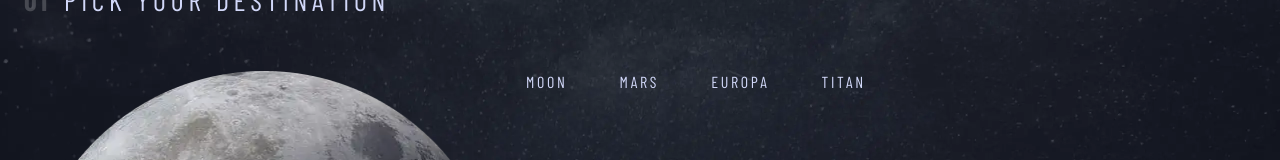
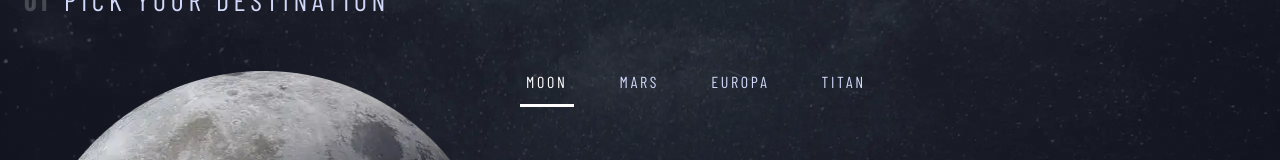
Before and after one commit to CodeHunt101/space-travel, a Next.js app: page /destination in a window 1280 px wide. Shown: the part 168-328 px from the top of the page. Built offline with nearby package versions, Linux system fonts and the light colour scheme; a web font is replaced by a local one.

Commit message:
make tab lazy

```diff
--- a/src/app/components/Tabs.tsx
+++ b/src/app/components/Tabs.tsx
@@ -4,7 +4,7 @@ import { useState } from 'react'
 import styles from './Tabs.module.scss'
 
 const Tabs = ({ items }: { items: string[] }) => {
-  const [selectedTab, setSelectedTab] = useState<number | null>(null)
+  const [selectedTab, setSelectedTab] = useState<number>(0)
 
   const handleClick = (index: number) => {
     setSelectedTab(index)
--- a/src/app/destination/page.tsx
+++ b/src/app/destination/page.tsx
@@ -2,9 +2,8 @@ import React, { Suspense } from 'react'
 import Image from 'next/image'
 import styles from './page.module.scss'
 import moonImage from '../../../public/assets/destination/moon.webp'
-import Tabs from '../components/Tabs'
 
-// const Tabs = React.lazy(() => import('../components/Tabs'))
+const Tabs = React.lazy(() => import('../components/Tabs'))
 
 const Destination: React.FC = () => {
   return (
@@ -16,9 +15,9 @@ const Destination: React.FC = () => {
         <div id={styles['destination-data']} className="flex">
           <Image src={moonImage} alt="The Moon" />
           <div>
-            {/* <Suspense fallback={<div>Loading tabs...</div>}> */}
+            <Suspense fallback={<div>Loading tabs...</div>}>
               <Tabs items={['Moon', 'Mars', 'Europa', 'Titan']} />
-            {/* </Suspense> */}
+            </Suspense>
             <h2 className="uppercase fs-900 ff-serif letter-spacing-2">Moon</h2>
             <p className="ff-sans-normal text-accent fs-300">
               See our planet as you’ve never seen it before. A perfect relaxing
```
